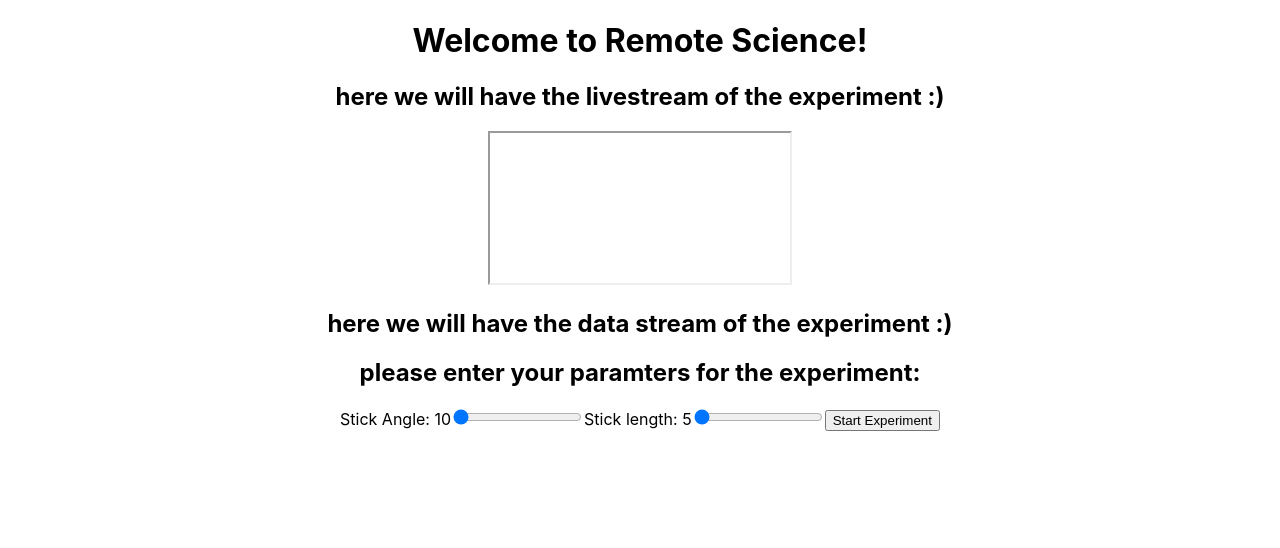
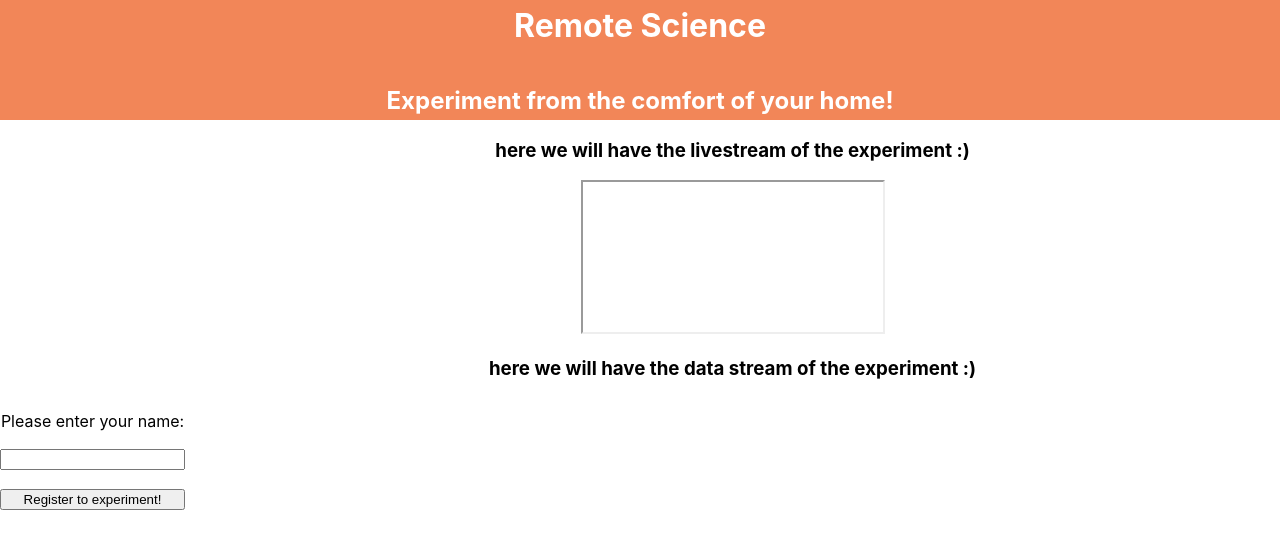
Before and after one commit to ICST-Technion/W23_RemoteScience, a React (Create React App) app in the folder remote-science-frontend/: page / in a window 1280 px wide. Shown: the top 548 px of the page. Built offline with nearby package versions, Linux system fonts and the light colour scheme.

Commit message:
basic scripts

```diff
--- a/remote-science-frontend/src/App.css
+++ b/remote-science-frontend/src/App.css
@@ -1,38 +1,37 @@
-.App {
+.appRoot {
   text-align: center;
+  height: 100vh;
+  width: 100vw;
 }
 
-.App-logo {
-  height: 40vmin;
-  pointer-events: none;
-}
-
-@media (prefers-reduced-motion: no-preference) {
-  .App-logo {
-    animation: App-logo-spin infinite 20s linear;
-  }
-}
-
-.App-header {
-  background-color: #282c34;
-  min-height: 100vh;
+.header {
+  background-color: #f28658;
   display: flex;
   flex-direction: column;
   align-items: center;
   justify-content: center;
-  font-size: calc(10px + 2vmin);
-  color: white;
+  color: rgb(255, 255, 255);
+  height: 15%;
 }
 
-.App-link {
-  color: #61dafb;
+.content {
+  display: flex;
+  justify-content: space-around;
+  height: 85%;
+  align-items: stretch;
 }
 
-@keyframes App-logo-spin {
-  from {
-    transform: rotate(0deg);
-  }
-  to {
-    transform: rotate(360deg);
-  }
+.results {
+  display: flex;
+  flex-direction: column;
+  align-items: center;
+  justify-content: right;
 }
+
+.accessPermission {
+  flex-grow: 1;
+}
+
+.results {
+  flex-grow: 3;
+}
--- a/remote-science-frontend/src/App.js
+++ b/remote-science-frontend/src/App.js
@@ -1,47 +1,58 @@
 import './App.css';
 import { useLayoutEffect, useState } from 'react';
 import IntroPage from './IntroPage/IntroPage';
-import ParamsPage from './ParamsPage/ParamsPage';
+import ExperimentPage from './ExperimentPage/ExperimentPage';
+import './App.css';
 
 function App() {
-  /*useLayoutEffect(() => {
-    fetch(`http://our_amazon_server/permission`)
-    .then((response)=>{
-      if (response.status !== 200) {
-          setPermission(-1);
-          return;
-      }
-      response.json().then((data)=>{
-          if(data && data.permission){
-            const currentPermission = data.permission;
-            setPermission(currentPermission);
-          }
-    });})
-    .catch(()=>{
-      setPermission(-1);
-      return;
-    });
-  }, []);*/
-
-  const [permission, setPermission] = useState(1);
+  /** premission - the state of the request to start the experiment.
+   * -1: an error occured
+   * 0: a request to join the queue hasn't been done yet
+   * 1: the current client's turm to experiment
+   * premission > 1: (accessPermission -1) is the client's position in th queue
+   * for example - 2 means that the current client is next.
+   */
+  const [accessPermission, setAccessPermission] = useState(0);
+  /** the name the client will choose in order to register */
+  const [clientName, setClientName] = useState("");
+  /** the ID the client will get fron the server */
+  const [clientID, setClientID] = useState(0);
 
   return (
-    <div className="App">
-      <h1>Welcome to Remote Science!</h1>
-      <div className='results'>
-        <div className='livestream'>
-          <h2>here we will have the livestream of the experiment :)</h2>
-          <iframe>
-          </iframe>
+    <div className="appRoot">
+      <div className='header'>
+        <h1>Remote Science</h1>
+        <h2>Experiment from the comfort of your home!</h2>
+      </div>
+      <div className='content'>
+        {
+          accessPermission !== 1 ?
+            <IntroPage
+              accessPermission={accessPermission}
+              setAccessPermission={setAccessPermission}
+              clientName={clientName}
+              setClientName={setClientName}
+              clientID={clientID}
+              setClientID={setClientID}
+            /> :
+            <ExperimentPage
+              accessPermission={accessPermission}
+              setAccessPermission={setAccessPermission}
+              clientName={clientName}
+              setClientName={setClientName}
+              clientID={clientID}
+              setClientID={setClientID}
+            />
+        }
+        <div className='results'>
+          <div className='livestream'>
+            <h3>here we will have the livestream of the experiment :)</h3>
+            <iframe/>
+          </div>
+          <div className='datastream'>
+            <h3>here we will have the data stream of the experiment :)</h3>
+          </div>
         </div>
-        <div className='datastream'>
-          <h2>here we will have the data stream of the experiment :)</h2>
-        </div>
-      </div>
-      <div className='permission'>
-        {
-          permission !== 1 ? <IntroPage permission setPermission/> : <ParamsPage permission setPermission/>
-        }
       </div>
     </div>
   );
--- /dev/null
+++ b/remote-science-frontend/src/ExperimentPage/ExperimentPage.css
@@ -0,0 +1,3 @@
+.experimentPageRoot {
+    flex-grow: 3;
+}
--- /dev/null
+++ b/remote-science-frontend/src/ExperimentPage/ExperimentPage.js
@@ -0,0 +1,90 @@
+import { useLayoutEffect, useState } from 'react';
+import './ExperimentPage.css'
+
+const ExperimentPage = ({
+  accessPermission,
+  setAccessPermission,
+  clientName,
+  setClientName,
+  clientID,
+  setClientID
+}) => {
+
+  const [angleInputValue, setAngleInputValue] = useState(10);
+  const [lengthInputValue, setLengthInputValue] = useState(5);
+  const [runningExperiment, setRunningExperiment] = useState(false);
+
+  const _handleAngleChange = event => {
+    setAngleInputValue(event.target.value);
+  }
+
+  const _handleLengthChange = event => {
+    setLengthInputValue(event.target.value);
+  }
+
+  const _handleSubmit = event => {
+    event.preventDefault();
+    /*fetch(`http://our_amazon_server/sendParams/${clientID}/${angleInputValue}/${lengthInputValue}`)
+      .then((response)=>{
+        if (response.status !== 200) {
+            setAccessPermission(-1);
+            return;
+        }
+        response.json().then((data)=>{
+            if(data){
+              setRunningExperiment(data.success==="ok");
+            }
+      });})
+      .catch(()=>{
+        setAccessPermission(-1);
+        return;
+      });*/
+  }
+
+  const _handleAnotherExperimentClick = () => {
+    setAccessPermission(0);
+    setClientID(0);
+  }
+
+  return (
+    <div className='experimentPageRoot'>
+      { runningExperiment ? (
+        <div className='runningExperiment'>
+          <h3>Thank you, {clientName}, your parameters were accepted!</h3>
+          <h3>You can view the results and livestream of the experiment on the right</h3>
+          <button onClick={_handleAnotherExperimentClick}>Register for another experiment</button>
+        </div>
+        ) : (
+        <form className="paramsPageRoot" onSubmit={_handleSubmit}>
+          <h2>please enter your paramters for the experiment:</h2>
+          <label htmlFor="angleInput">Stick Angle: {angleInputValue}</label>
+          <input
+            className='angleInput'
+            type="range"
+            step={0.5}
+            min={10}
+            max={20}
+            value={angleInputValue}
+            onInput={_handleAngleChange}
+            id="angleInput"
+          />
+          <label htmlFor="lengthInput">Stick length: {lengthInputValue}</label>
+          <input
+            className='lengthInput'
+            type="range"
+            step={1}
+            min={5}
+            max={15}
+            value={lengthInputValue}
+            onInput={_handleLengthChange}
+            id="lengthInput"
+          />
+          <button className='submitParams' type='submit'>Start Experiment</button>
+        </form>
+        )
+      }
+    </div>
+  );
+}
+
+export default ExperimentPage;
--- a/remote-science-frontend/src/IntroPage/IntroPage.css
+++ b/remote-science-frontend/src/IntroPage/IntroPage.css
@@ -0,0 +1,9 @@
+.introPageRoot{
+    display: flex;
+    flex-direction: column;
+    justify-content: center;
+}
+
+.nameInput {
+    margin: 10% 0;
+}
--- a/remote-science-frontend/src/IntroPage/IntroPage.js
+++ b/remote-science-frontend/src/IntroPage/IntroPage.js
@@ -1,44 +1,124 @@
 import { useLayoutEffect, useState } from 'react';
-//import './IntroPage.css'
+import './IntroPage.css'
 
-const IntroPage = ({ permission, setPermission }) => {
+const IntroPage = ({
+  accessPermission,
+  setAccessPermission,
+  clientName,
+  setClientName,
+  clientID,
+  setClientID
+}) => {
+  const [nameInputValue, setNameInputValue] = useState("");
+
+  const _handleAccessPermissionStatus = requestType => {
+    /** I assume that our request is in http and is in the form:
+     * http://our_amazon_server/accessPermission/clientName - for a request to join the queue
+     * http://our_amazon_server/accessPermissionStatus/clientID - for a request to see the status in the queue
+     * TODO: change the format after we create the server
+     */
+    fetch(`http://our_amazon_server/${requestType}/${requestType === "accessPermissionStatus" ? clientID : clientName}`)
+      .then((response)=>{
+        if (response.status !== 200) {
+            setAccessPermission(-1);
+            return;
+        }
+        response.json().then((data)=>{
+            if(data && data.accessPermission){
+              const currentAccessPermission = data.accessPermission;
+              if(requestType === "accessPermission" && data.clientID) {
+                const currentClientID = data.clientID;
+                setClientID(currentClientID);
+              }
+              setAccessPermission(currentAccessPermission);
+            }
+      });})
+      .catch(()=>{
+        setAccessPermission(-1);
+        return;
+      });
+  }
+
+  /*useLayoutEffect(() => {
+    /** if accessPermission > 1, meaning a request to join the queue has been done
+     * and it's not the current client's turn yet, we sent a request every second
+     * to find our status on the queue and update the UI accordingly
+     * */
+  /*  if(accessPermission>1){
+      let reload = setTimeout(()=> {
+        setAccessPermission(_handleAccessPermissionStatus("accessPermissionStatus"))
+      }, 1000);
+      return () => {
+        clearTimeout(reload);
+      }
+    }
+  }, []);*/
+
   const Error = () => (
-    <div className='error'>
+    <div className='introPageRoot error'>
       <h2>Sorry, an error occured :(</h2>
       <h2>Please try again later!</h2>
     </div>
   )
 
-  const handleRegister = () => {
-
+  const _handleNameChange = event => {
+    setNameInputValue(event.target.value);
   }
 
-  const getContent = () => {
-    switch(permission) {
+  const _handleSubmit = () => {
+    setClientName(nameInputValue);
+    //_handleAccessPermissionStatus("accessPermission");
+  }
+
+  const Status = () => {
+    let statusText = "";
+    switch(accessPermission) {
+      case 2:
+        statusText = "You are Next!";
+        break;
+      case 3:
+        statusText = "You are 2nd in line";
+        break;
+      case 4:
+        statusText = "You are 3rd in line";
+        break;
+      default:
+        statusText = `You are ${accessPermission-1}th in line`;
+    }
+    return (
+      <div className='introPageRoot status'>
+        <h3>Thanks {clientName}, you successfuly joined the queue!</h3>
+        <h3>{statusText}</h3>
+        <h4>You can view other's experiments in the meantime</h4>
+      </div>
+    )
+  }
+
+  const _getStatusContent = () => {
+    switch(accessPermission) {
       case -1:
         return (<Error/>)
       case 0:
-        return (<button onClick={handleRegister} className='registerButton'>Register to experiment!</button>);
-        break;
-      case 2:
-        return (<h3>You are Next!</h3>);
-        break;
-      case 3:
-        return (<h3>You are 2nd in line :)</h3>);
-        break;
-      case 4:
-        return (<h3>You are 3rd in line :)</h3>);
+        return (
+          <form onSubmit={_handleSubmit} className='introPageRoot register'>
+            <label htmlFor='nameInput'>Please enter your name:</label>
+            <input
+              className='nameInput'
+              type="text"
+              value={nameInputValue}
+              onChange={_handleNameChange}
+              id="nameInput"
+            />
+            <button type="submit" className='registerButton'>Register to experiment!</button>
+          </form>
+        );
         break;
       default:
-        return (<h3>You are {permission}th in line :)</h3>);
+        return (<Status/>);
     }
   }
 
-  return (
-    <div className="introPageRoot">
-      {getContent()}
-    </div>
-  );
+  return _getStatusContent();
 }
 
 export default IntroPage;
--- a/remote-science-frontend/src/ParamsPage/ParamsPage.js
+++ /dev/null
@@ -1,47 +0,0 @@
-import { useLayoutEffect, useState } from 'react';
-//import './ParamsPage.css'
-
-const IntroPage = ({ permission, setPermission }) => {
-
-  const [angleInputValue, setAngleInputValue] = useState(10);
-  const [lengthInputValue, setLengthInputValue] = useState(5);
-
-  const _handleAngleChange = event => {
-    setAngleInputValue(event.target.value);
-  }
-
-  const _handleLengthChange = event => {
-    setLengthInputValue(event.target.value);
-  }
-
-  return (
-    <form className="paramsPageRoot">
-      <h2>please enter your paramters for the experiment:</h2>
-      <label htmlFor="angleInput">Stick Angle: {angleInputValue}</label>
-      <input
-        className='angle'
-        type="range"
-        step={0.5}
-        min={10}
-        max={20}
-        value={angleInputValue}
-        onChange={_handleAngleChange}
-        id="angleInput"
-      />
-      <label htmlFor="lengthInput">Stick length: {lengthInputValue}</label>
-      <input
-        className='stick'
-        type="range"
-        step={1}
-        min={5}
-        max={15}
-        value={lengthInputValue}
-        onChange={_handleLengthChange}
-        id="lengthInput"
-      />
-      <button className='submitParams' type='submit'>Start Experiment</button>
-    </form>
-  );
-}
-
-export default IntroPage;
```
Also changed, not shown: remote-science-frontend/src/ParamsPage/ParamsPage.css (deleted).
